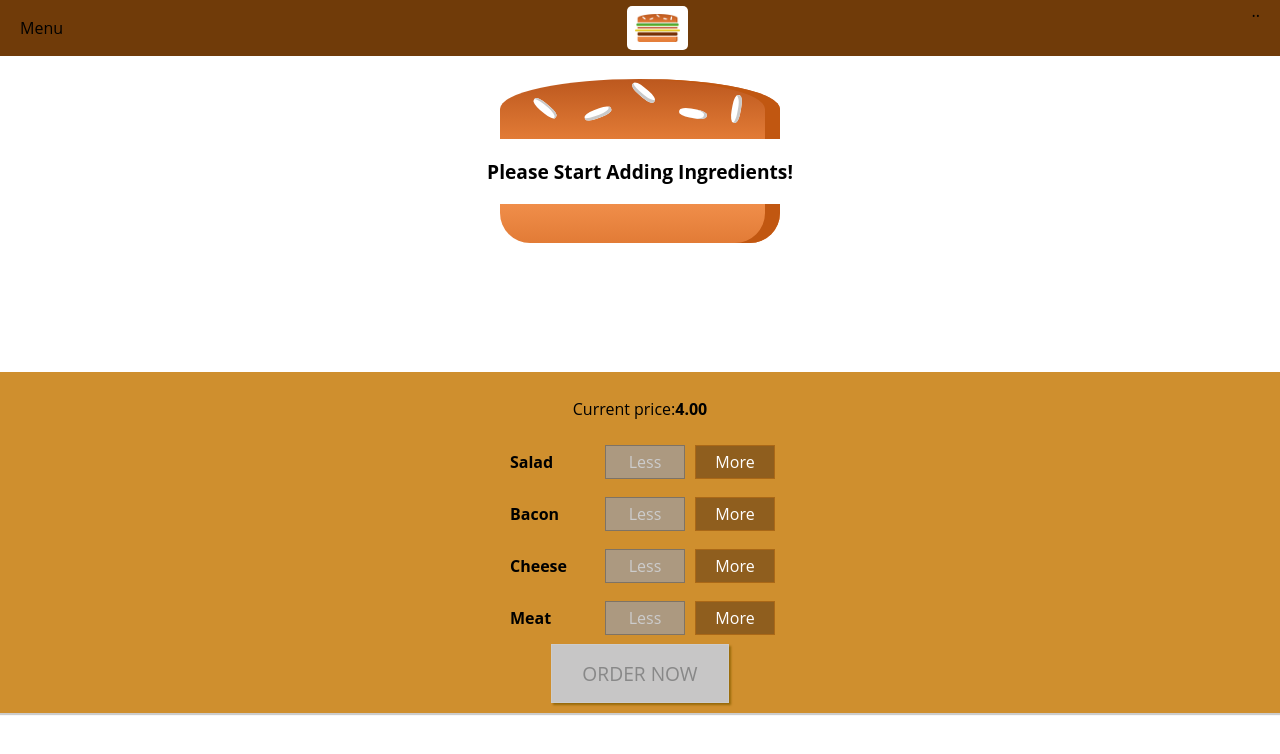
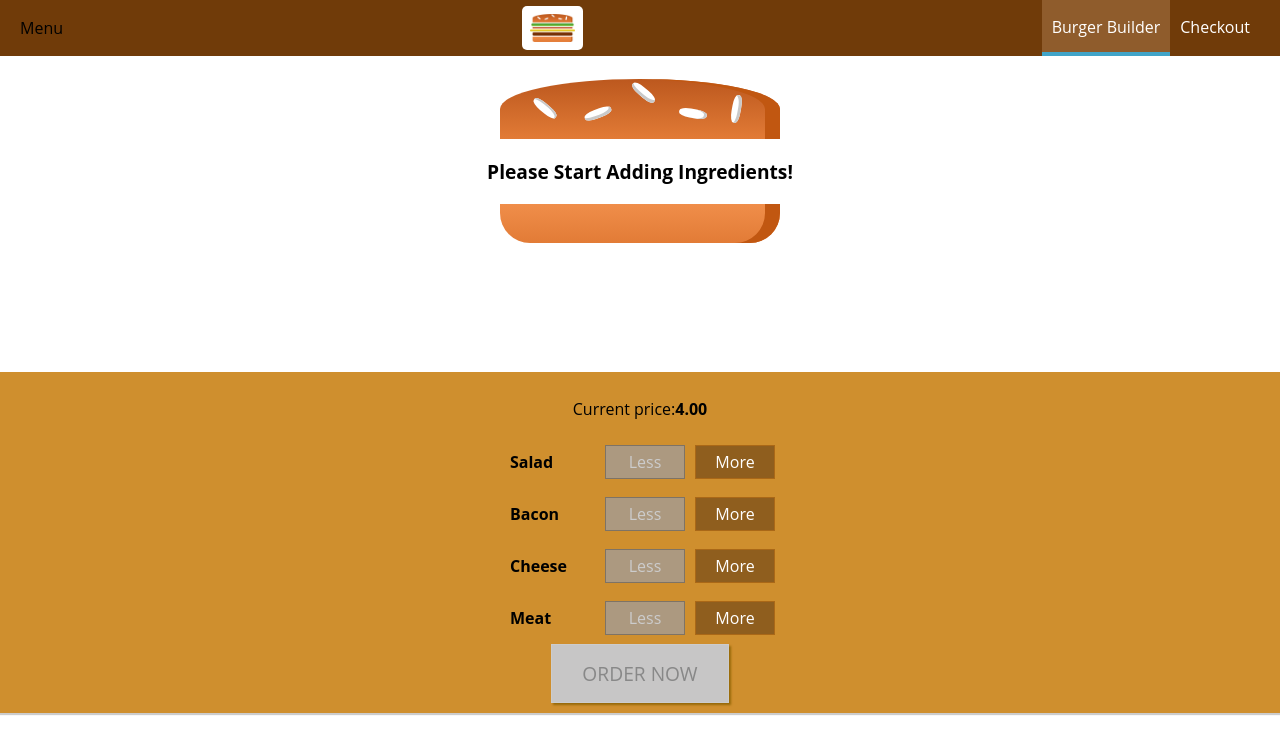
Before and after one commit to kaveenakash/BurgerShop, a React (Create React App) app: page / in a window 1280 px wide. Shown: the top 754 px of the page. Built offline with nearby package versions, Linux system fonts and the light colour scheme.

Commit message:
Navigation Items Added to the toolbar

```diff
--- /dev/null
+++ b/src/components/Navigation/NavigationItems/NavigationItem/NavigationItem.js
@@ -0,0 +1,10 @@
+import React from 'react'
+import classes from './NavigationItem.module.css'
+
+const NavigationItem = props =>{
+    return(
+        <li className={classes.NavigationItem}><a className={props.active ? classes.active:null} href={props.linK}>{props.children}</a></li>
+    )
+}
+
+export default NavigationItem;
--- /dev/null
+++ b/src/components/Navigation/NavigationItems/NavigationItem/NavigationItem.module.css
@@ -0,0 +1,25 @@
+.NavigationItem{
+    margin: 0;
+    box-sizing: border-box;
+    display: flex;
+    height: 100%;
+    align-items: center;
+
+}
+.NavigationItem a{
+    color: white;
+    text-decoration: none;
+    height: 100%;
+    padding: 16px 10px;
+    border-bottom: 4px solid transparent;
+    box-sizing: border-box;
+    display: block;
+}
+.NavigationItem a:hover,
+.NavigationItem a:active,
+.NavigationItem a.active{
+    background-color: #8F5C2C;
+    border-bottom: 4px solid #40A4C8;
+    color: white;
+
+}
--- /dev/null
+++ b/src/components/Navigation/NavigationItems/NavigationItems.js
@@ -0,0 +1,12 @@
+import React from 'react'
+import NavigationItem from './NavigationItem/NavigationItem'
+import classes from './NavigationItems.module.css'
+const NavigationItems = props =>{
+    return(
+        <ul className={classes.NavigationItems}>
+            <NavigationItem link="/" active>Burger Builder</NavigationItem>
+            <NavigationItem link="/">Checkout</NavigationItem>
+        </ul>
+    )
+}
+export default NavigationItems;
--- /dev/null
+++ b/src/components/Navigation/NavigationItems/NavigationItems.module.css
@@ -0,0 +1,8 @@
+.NavigationItems{
+    margin: 0;
+    padding: 0;
+    list-style: none;
+    display: flex;
+    align-items: center;
+    height: 100%;
+}
--- a/src/components/Navigation/Toolbar/Toolbar.js
+++ b/src/components/Navigation/Toolbar/Toolbar.js
@@ -1,5 +1,6 @@
 import React from 'react'
 import Logo from '../../Logo/Logo'
+import NavigationItems from '../NavigationItems/NavigationItems'
 import classes from './Toolbar.module.css'
 
 const Toolbar = props =>{
@@ -8,7 +9,7 @@
             <div>Menu</div>
             <Logo/>
             <nav>
-                ..
+                <NavigationItems/>
             </nav>
         </header>
     )
```
Also changed, not shown: 1 other file (tests, documents, lock files or other folders).
